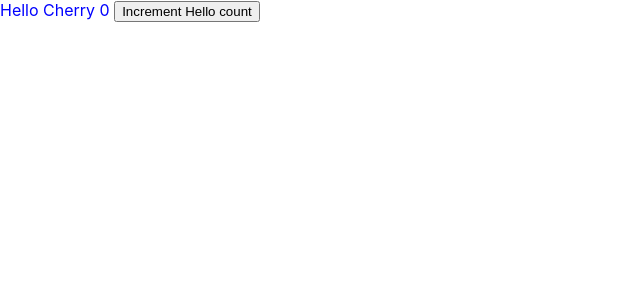
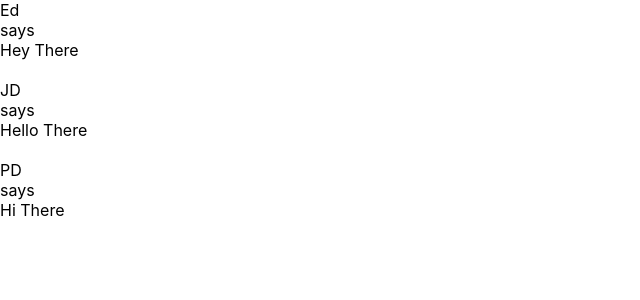
Before and after one commit to bawa93/learning-react, a React (Create React App) app: page / in a window 1280 px wide. Shown: the top 300 px of the page, without its empty margins (0-640 px from the left). Built offline with nearby package versions, Linux system fonts and the light colour scheme.

Commit message:
Loop of Tweets

```diff
--- a/src/App.js
+++ b/src/App.js
@@ -2,8 +2,9 @@ import React from 'react'
 import Hello from './Hello.js';
 
 import './App.css'
+import Users from './Users.js';
 function App() {
-  return (<div><Hello name="Cherry"></Hello></div>);
+  return (<div><Users></Users></div>);
 }
 
 export default App;
--- /dev/null
+++ b/src/Tweet.js
@@ -0,0 +1,11 @@
+import React, { useState } from 'react'
+
+
+function Tweet(props) {
+
+    return (<div className="tweet-container">
+        <div className="tweet-user"> {props.name} </div> says <div className="tweet-content">{props.message}</div><br></br>
+    </div>);
+}
+
+export default Tweet;
--- /dev/null
+++ b/src/Users.js
@@ -0,0 +1,19 @@
+import React, { useState } from 'react'
+import Tweet from './Tweet';
+
+function Users(props) {
+    const [users, setUsers] = useState([
+        { name: "Ed", message: "Hey There" },
+        { name: "JD", message: "Hello There" },
+        { name: "PD", message: "Hi There"},
+    ])
+
+
+    return (<div>
+        { users.map(user => (
+            <Tweet name={user.name} message={ user.message }></Tweet>
+        ))}
+    </div>);
+}
+
+export default Users;
```
